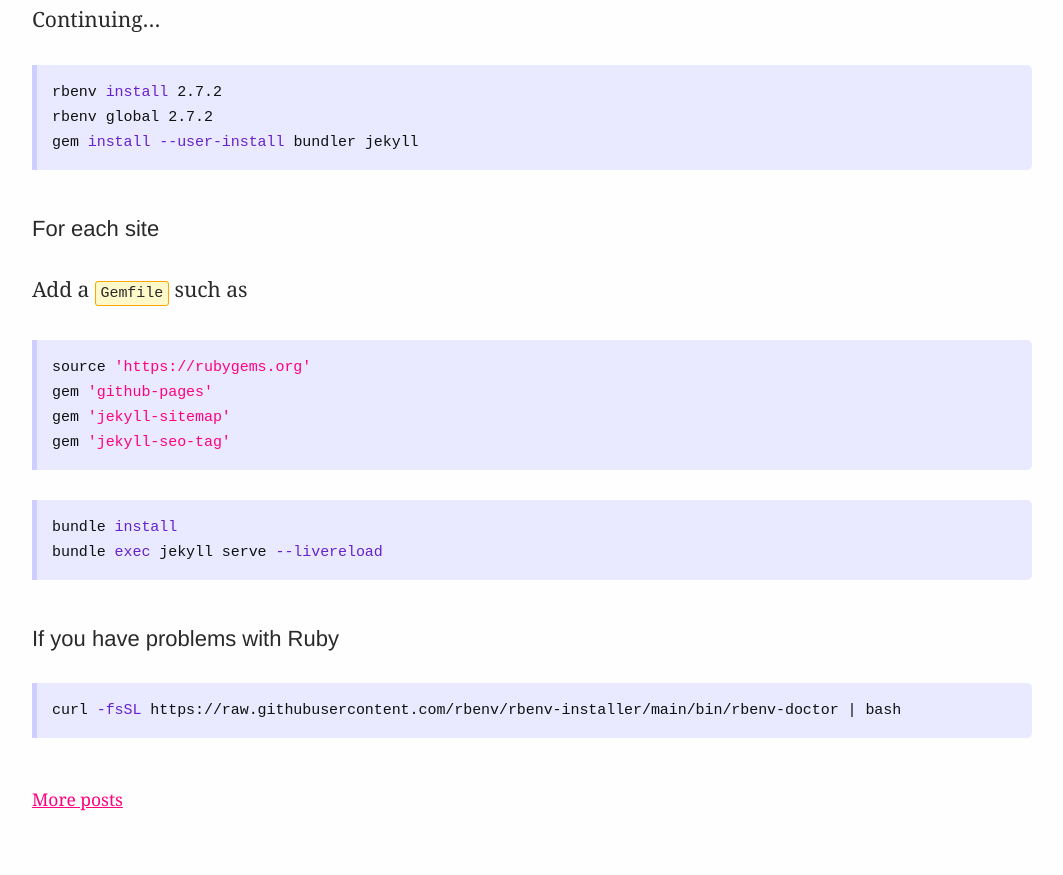
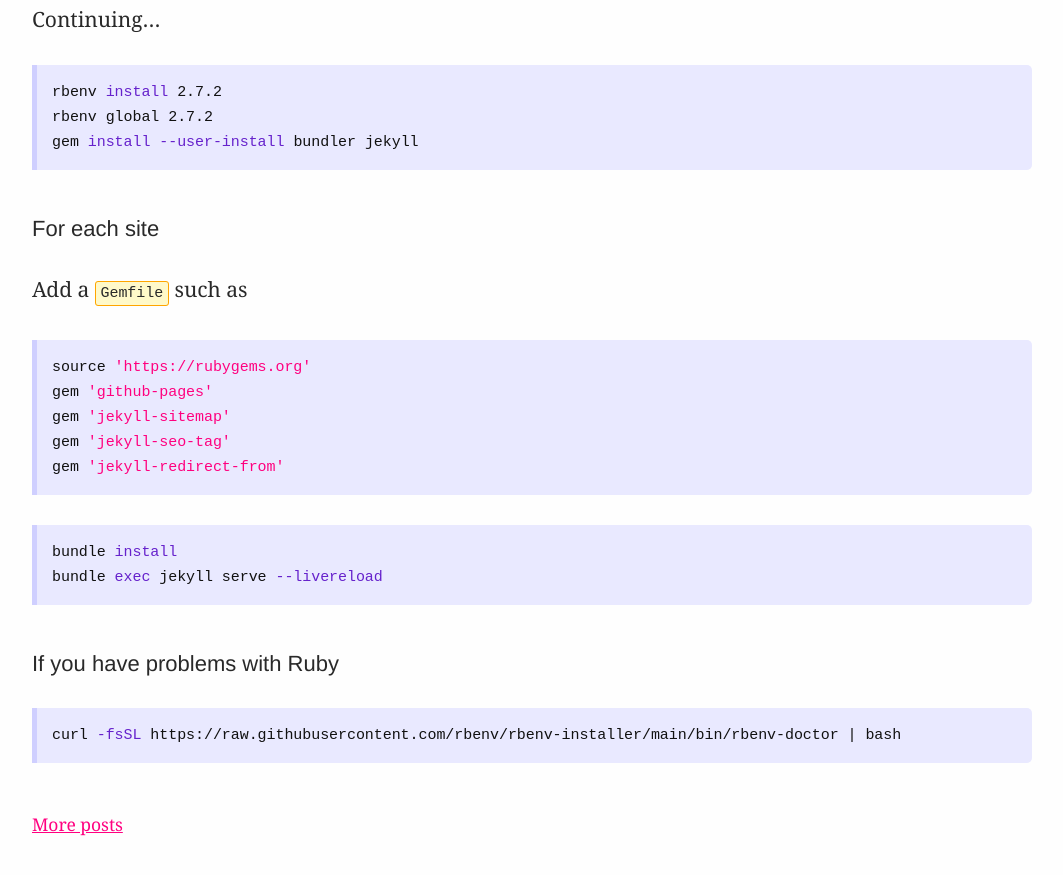
Before and after one commit to explodinglabs/explodinglabs.github.io, a Jekyll site: the page built from docs/_posts/2021-08-26-install-jekyll-on-a-mac.markdown, in a window 1280 px wide and 900 px high, scrolled down 622 px. Shown: the top 875 px of the window, without its empty margins (108-1171 px from the left). Built offline with Jekyll 4.4.1, drawn with Linux system fonts in a browser that asks for light colours.

Commit message:
Update 2021-08-26-install-jekyll-on-a-mac.markdown

````diff
--- a/docs/_posts/2021-08-26-install-jekyll-on-a-mac.markdown
+++ b/docs/_posts/2021-08-26-install-jekyll-on-a-mac.markdown
@@ -35,6 +35,7 @@ source 'https://rubygems.org'
 gem 'github-pages'
 gem 'jekyll-sitemap'
 gem 'jekyll-seo-tag'
+gem 'jekyll-redirect-from'
 ```
 
 ```sh
````
